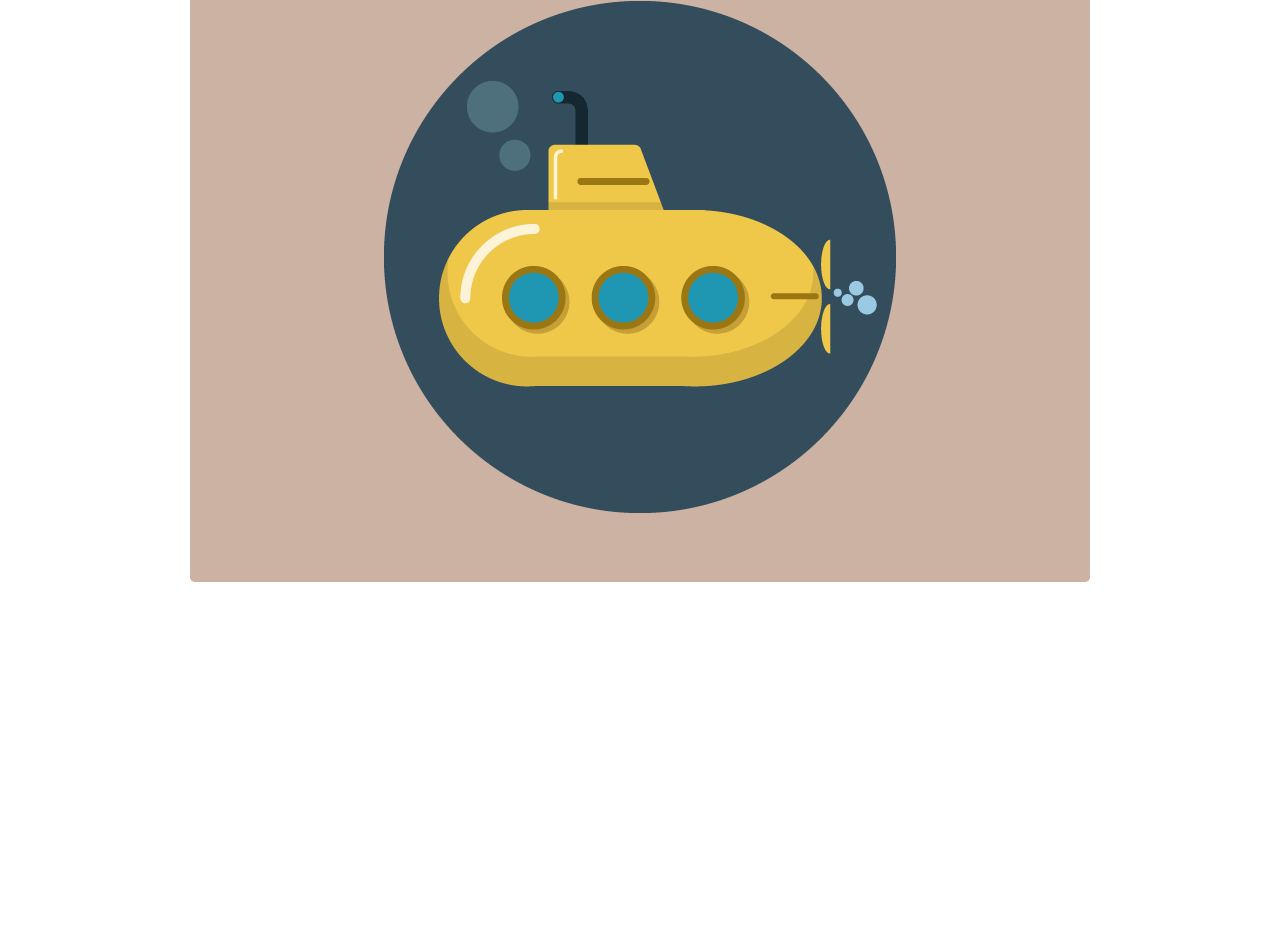
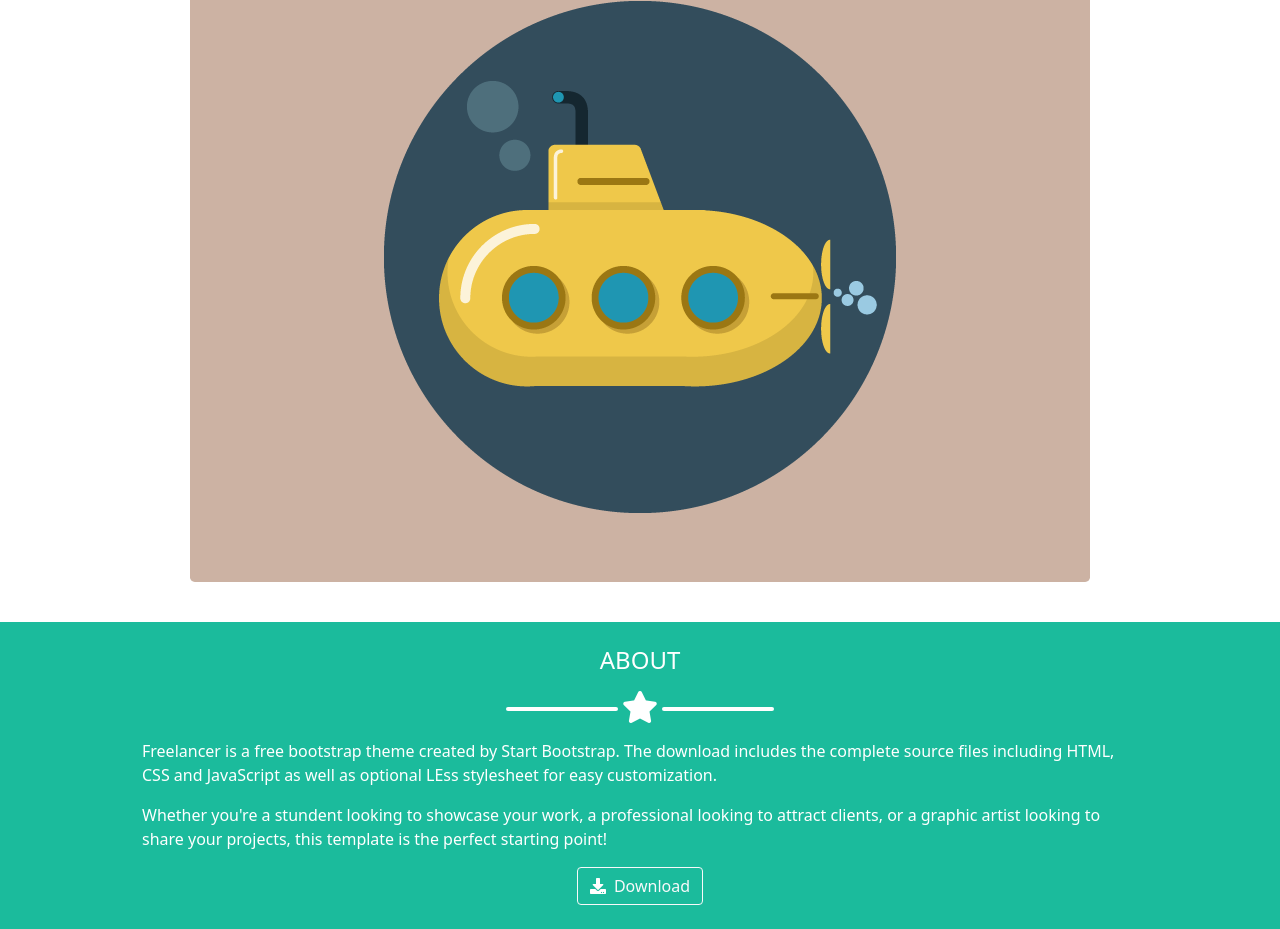
Before and after one commit to Alessio2299/html-css-bootstrap-freelancer, a plain HTML site: page index.html in a window 1280 px wide. Shown: the part 3969-4898 px from the top of the page. Before the commit the page ends 4567 px from the top, so only its background shows below. Drawn offline with nearby package versions, Linux system fonts and the light colour scheme.

Commit message:
Create Section About

```diff
--- a/css/style.css
+++ b/css/style.css
@@ -1,7 +1,8 @@
 nav{
   background-color: rgb(44, 61, 80);
 }
-.jumbotron{
+.jumbotron,
+.about{
   background-color: rgb(27, 187, 156);
 }
 .linee{
@@ -17,3 +18,7 @@ nav{
 .black{
   background-color: #000;
 }
+.little-linee{
+  width: 10%;
+  height: 4px;
+}
--- a/index.html
+++ b/index.html
@@ -37,7 +37,7 @@
     </head>
     <main>
       <section>
-        <div class="container text-center pt-4">
+        <div class="container text-center pt-4 pb-4">
           <h4>PORTFOLIO</h4>
           <div class="line-star mt-3">
             <span class="linee black d-inline-block rounded"></span>
@@ -66,6 +66,25 @@
           </div>
         </div>
       </section>
+      <section class="about">
+        <div class="container text-center pt-4 pb-4">
+          <h4 class="text-white">ABOUT</h4>
+          <div class="line-star mt-3 mb-3">
+            <span class="little-linee white d-inline-block rounded"></span>
+            <i class="fs-2 text-white align-middle fas fa-star"></i>
+            <span class="little-linee white d-inline-block rounded"></span>
+          </div>
+          <div class="row row-cols-1 mx-5 text-start">
+            <div class="col">
+              <p class="text-white">Freelancer is a free bootstrap theme created by Start Bootstrap. The download includes the complete source files including HTML, CSS and JavaScript as well as optional LEss stylesheet for easy customization.</p>
+            </div>
+            <div class="col">
+              <p class="text-white">Whether you're a stundent looking to showcase your work, a professional looking to attract clients, or a graphic artist looking to share your projects, this template is the perfect starting point!</p>
+            </div>
+          </div>
+          <button type="button" class="btn btn-outline-light"><i class="text-white me-2 fas fa-download"></i>Download</button>
+        </div>
+      </section>
     </main>
     <footer>
 
```
